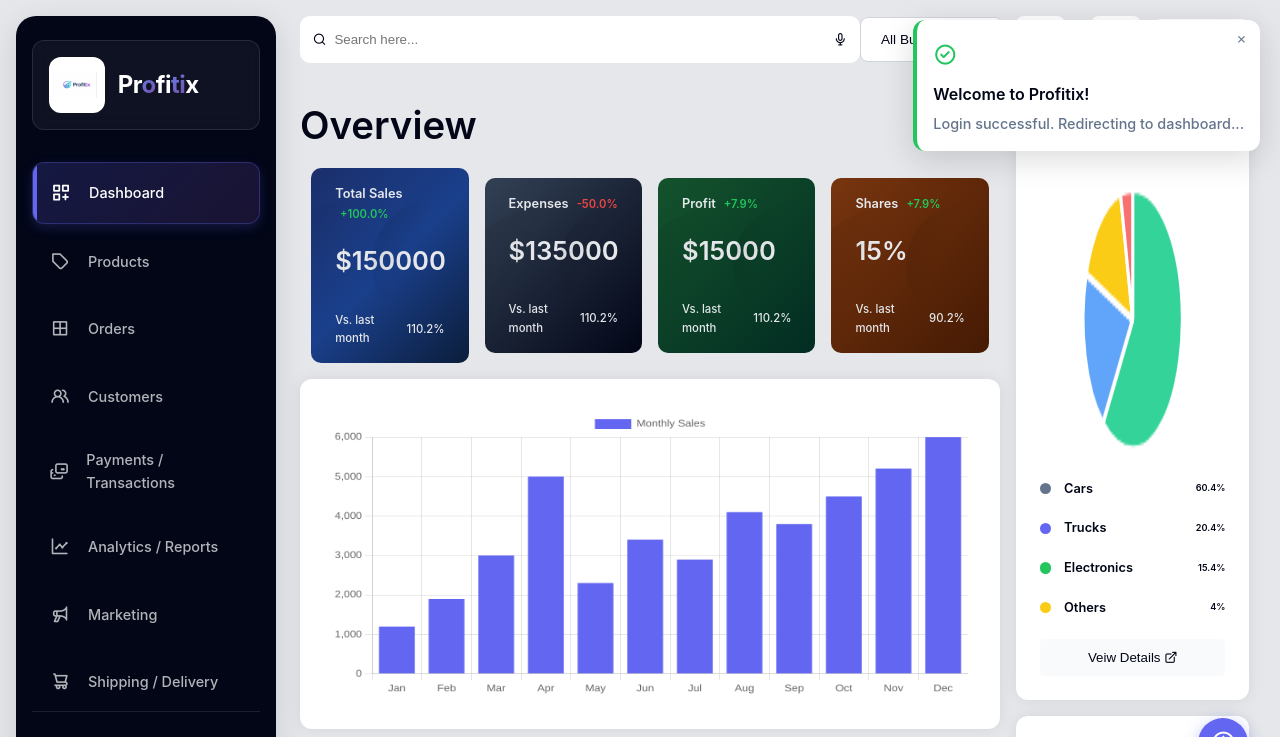
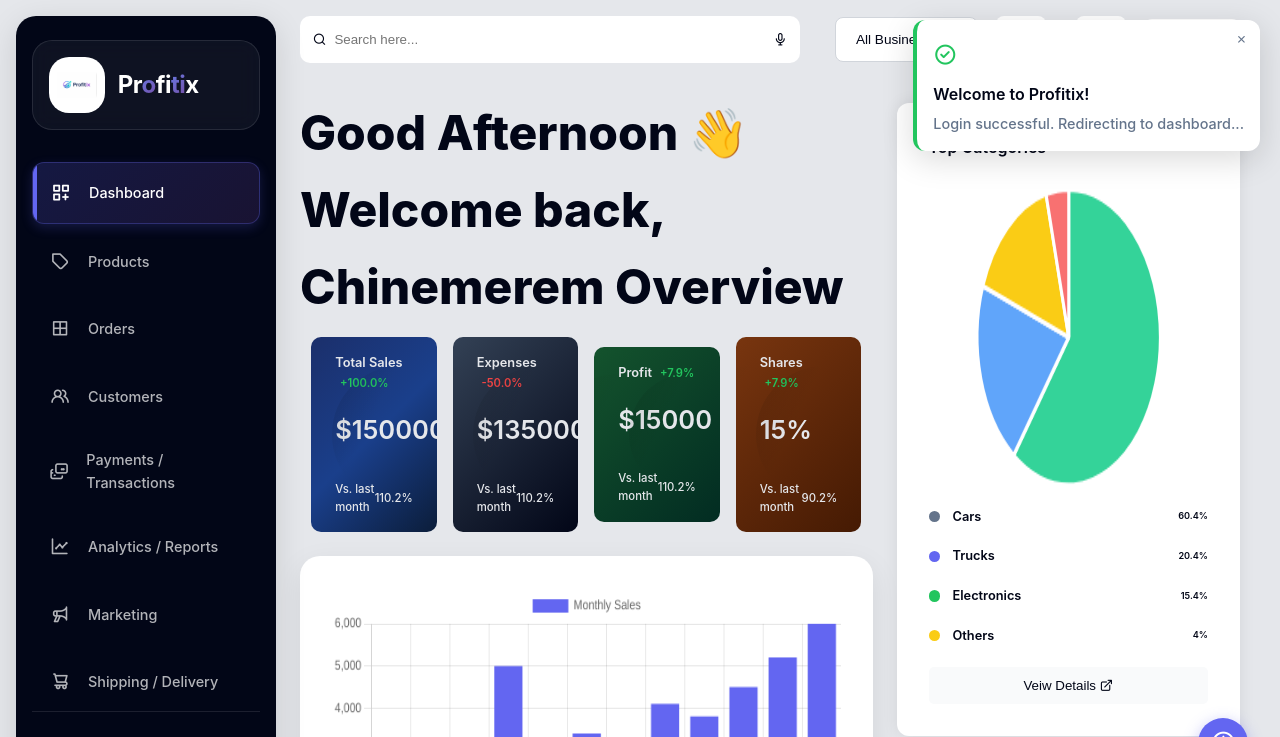
Before and after one commit to 70chinemerem/business-finance-system, a plain HTML site: page index.html in a window 1280 px wide. Both pictures are taken after typing "name@example.com", "Sample123" into the empty fields and a click on the button "Sign In". Shown: the top 737 px of the page. Drawn offline with nearby package versions, Linux system fonts and the light colour scheme.

Commit message:
update today

```diff
--- a/css/style.css
+++ b/css/style.css
@@ -281,7 +281,7 @@
     gap: 0.8rem;
     padding: 1rem;
     margin-bottom: 2rem;
-    border-radius: 12px;
+    border-radius: 20px;
     background: rgba(255, 255, 255, 0.05);
     backdrop-filter: blur(10px);
     border: 1px solid rgba(255, 255, 255, 0.1);
@@ -291,7 +291,7 @@
     width: 3.5rem;
     height: 3.5rem;
     background: var(--bg-card);
-    border-radius: 12px;
+    border-radius: 20px;
     padding: 0.5rem;
     object-fit: contain;
 }
@@ -457,6 +457,7 @@
 main {
     width: 100%;
     flex: 1;
+
 }
 
 .navbar {
@@ -468,13 +469,17 @@
 
 .navbar__search {
     background: var(--bg-card);
-    width: 35rem;
+    /* width: 35rem; */
+    width:500px;
+    max-width:100%;
+
     padding: 0.8rem;
     border-radius: 10px;
     display: flex;
     justify-content: space-between;
     align-items: center;
     gap: 0.5rem;
+    margin-right: 20px;
 }
 
 .navbar__search input {
@@ -486,7 +491,7 @@
 .navbar__items {
     display: flex;
     align-items: center;
-    gap: 0.8rem;
+    gap: 18px;
 }
 
 .navbar__items button {
@@ -610,14 +615,22 @@
 }
 
 /* ==============CARDS============== */
-.main__wrapper {
+/* .main__wrapper {
     display: grid;
     grid-template-columns: 3fr 1fr;
     gap: 1rem;
+} */
+.main__wrapper{
+    display:grid;
+    grid-template-columns: 2fr 1.2fr;
+    gap:24px;
+    align-items:start;
 }
 
 h1 {
     margin-top: 1rem;
+    font-size:48px;
+font-weight:800;
 }
 
 .cards {
@@ -707,21 +720,32 @@
 }
 
 /* ==============overviewChart============== */
+
 #chart {
+    width: 100%;
+    min-height: 24rem;
+    margin-top: 1.5rem;
+    padding: 2rem;
+
     background: var(--bg-card);
-    border-radius: 12px;
-    padding: 2rem;
-    width: 100%;
-    height: 22rem;
-    margin: 1rem 0;
-    box-shadow: var(--shadow-soft);
-    transition: box-shadow 0.3s ease;
+    border-radius: 20px;
+
+    box-shadow: 0 10px 30px rgba(0, 0, 0, 0.08);
+
+    transition: all 0.3s ease;
 }
 
 #chart:hover {
-    box-shadow: 0 4px 12px rgba(0, 0, 0, 0.1);
-}
-
+    transform: translateY(-3px);
+    box-shadow: 0 18px 40px rgba(0, 0, 0, 0.12);
+}
+
+.chart-container{
+    position:relative;
+    width:100%;
+    height:380px;
+    padding:10px 0;
+}
 /* ==============TABLE TOP PRODUCTS============== */
 .topproducts {
     background: var(--bg-card);
@@ -791,7 +815,7 @@
     width: 100%;
     border-radius: 12px;
     margin: 1.5rem 0 1rem;
-    padding: 1.5rem;
+    padding: 2rem;
     box-shadow: var(--shadow-soft);
     transition: box-shadow 0.3s ease;
 }
@@ -813,23 +837,31 @@
 }
 
 /* Chart container to control chart size and spacing */
-.chart-container {
+/* .chart-container {
     width: 100%;
     max-width: 400px;
-    /* optional: adjust chart size */
+    optional: adjust chart size
     height: 300px;
-    /* fixed height so chart renders properly */
+    fixed height so chart renders properly
     margin: 0 auto;
-    /* center chart */
+    center chart
     position: relative;
     padding: 1rem;
+} */.chart-container {
+    position: relative;
+    height: 320px;
+    width: 100%;
 }
 
 /* Pie chart canvas styling */
 #categories {
-    width: 100% !important;
+    /* width: 100% !important;
     height: 100% !important;
-    max-height: 300px;
+    max-height: 300px; */
+
+    width:100% !important;
+    height:100% !important;
+
 }
 
 /* Categories legend / list styling */
--- a/index.html
+++ b/index.html
@@ -174,7 +174,11 @@
       <section class="content-section" id="dashboard-section">
         <section class="main__wrapper">
           <section class="main__left">
-            <h1>Overview</h1>
+            <h1>Good Afternoon 👋
+
+Welcome back, Chinemerem
+
+Overview</h1>
             <menu class="cards">
               <article class="card" id="salesCard">
                 <h5>Total Sales <span class="success">+100.0%</span></h5>
@@ -310,6 +314,7 @@
 
               <div class="chart-container">
                 <canvas id="categories"></canvas>
+
               </div>
 
               <ul>
```
Also changed, not shown: 4 other files.
